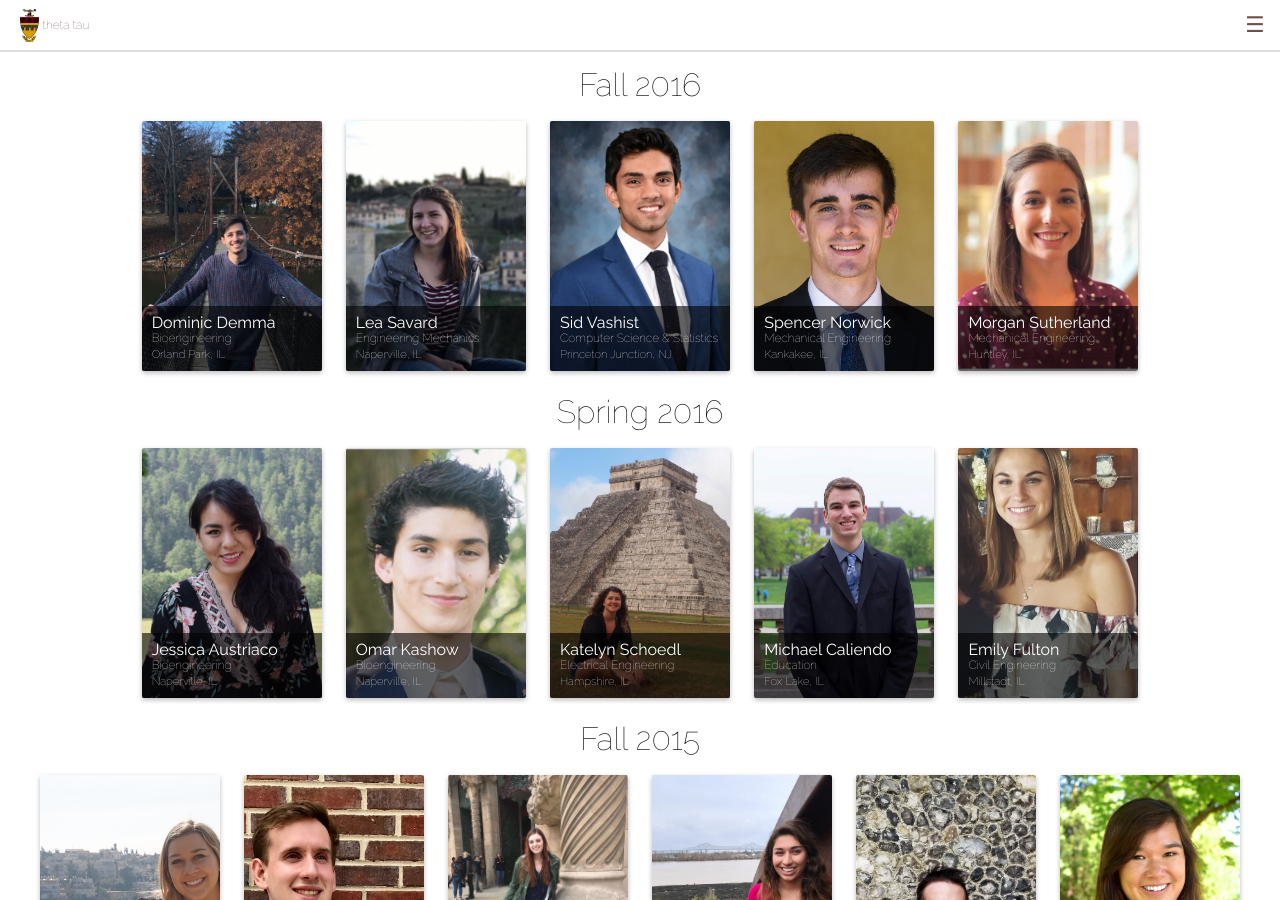
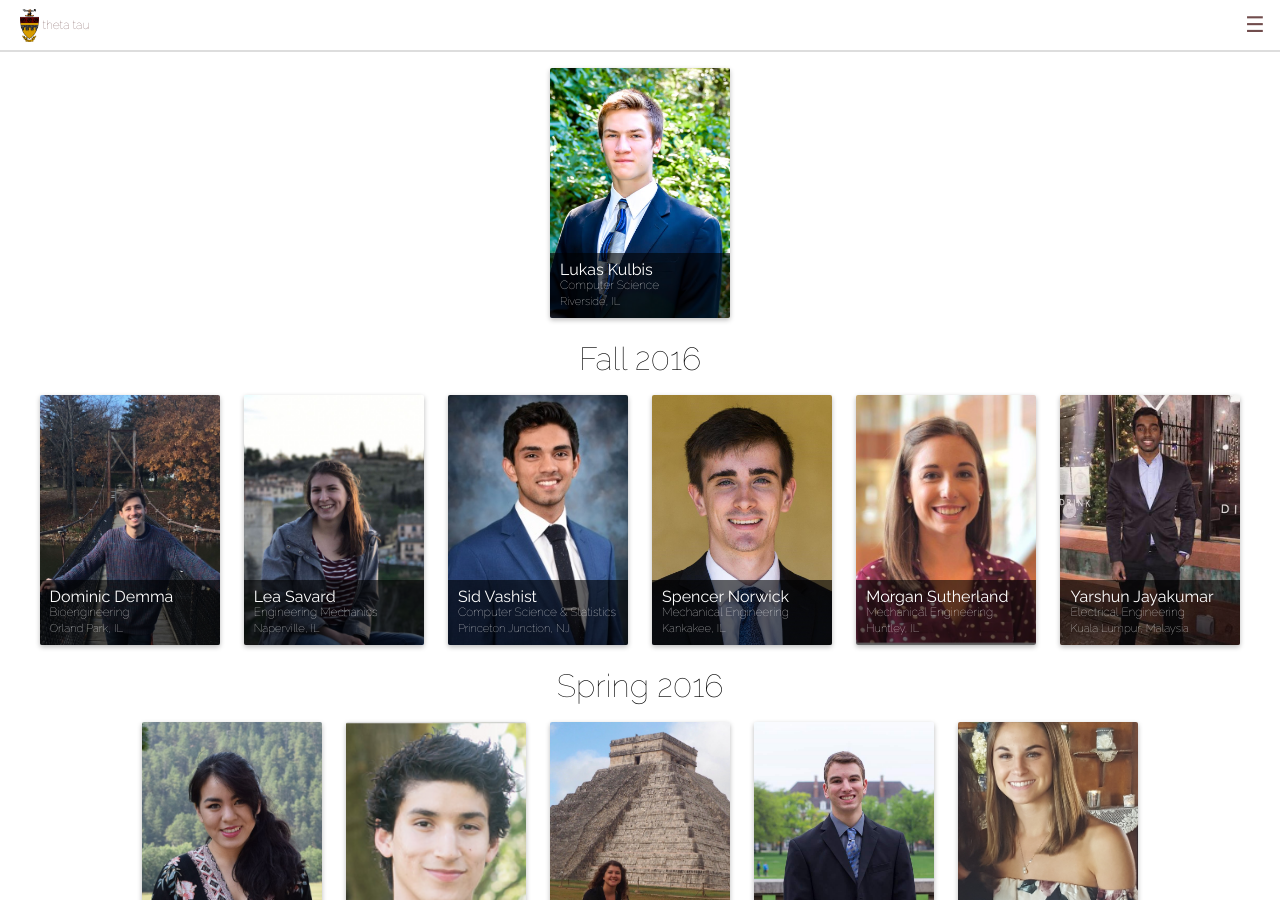
Before and after one commit to KappaThetaTau/kappathetatau.github.io, a Jekyll site: the page built from brothers.html, in a window 1280 px wide and 900 px high, scrolled down 1566 px. Built offline with Jekyll 4.4.1, drawn with Linux system fonts in a browser that asks for light colours; nearby versions of some CDN libraries.

Commit message:
Updated brother info

```diff
--- a/_data/members.yml
+++ b/_data/members.yml
@@ -53,6 +53,10 @@ classes:
     major: Computer Science & Statistics
     name: Rachel YuQiu Li
     picture: rachel_yuqiu_li.jpg
+  - hometown: Riverside, IL
+    major: Computer Science
+    name: Lukas Kulbis
+    picture: lukas_kulbis.jpg
 - Fall 2016:
   - hometown: Orland Park, IL
     major: Bioengineering
@@ -74,6 +78,10 @@ classes:
     major: Mechanical Engineering
     name: Morgan Sutherland
     picture: morgan_sutherland.jpeg
+  - hometown: Kuala Lumpur, Malaysia
+    major: Electrical Engineering
+    name: Yarshun Jayakumar
+    picture: yarshun_jayakumar.jpg
 - Spring 2016:
   - hometown: Naperville, IL
     major: Bioengineering
--- a/scripts/Theta Tau Website Brother Info.csv
+++ b/scripts/Theta Tau Website Brother Info.csv
@@ -31,3 +31,5 @@ Timestamp,Email Address,Pledge Class,Full Name (ie. Dylan Huang),Major (ie. Comp
 2/24/2018 20:12:12,ksimkus2@illinois.edu,Fall 2015,Kristin Simkus,Industrial Engineering,"Elgin, IL",https://www.linkedin.com/in/kristin-simkus/,https://drive.google.com/open?id=1Ae9tiqvYRDA8-m_7EOLS5BlHmRVTfwlU
 2/25/2018 15:49:06,shesgre2@illinois.edu,Fall 2015,Juliette Shesgreen,Systems Engineering and Design ,"Evanston, IL",,https://drive.google.com/open?id=1yzzKJdOwwDSoTBWD47LdSxvtVhagKy-u
 2/25/2018 16:24:12,pohane2@illinois.edu,Fall 2015,Rishab Pohane,Computer Science and Math,"Edison, NJ",https://www.linkedin.com/in/rishab-pohane,https://drive.google.com/open?id=1N2EzPizm40FuAeahVJZYUhf-BEaPOThA
+2/26/2018 15:08:50,lukaskulbis@gmail.com,Spring 2017,Lukas Kulbis,Computer Science,"Riverside, IL",https://www.linkedin.com/in/lukas-kulbis-71a185130/,https://drive.google.com/open?id=1YGHaOQY4FXHLx-MA8iHmPyQmdj5WuTBp
+2/26/2018 21:21:15,yarshun2@illinois.edu,Fall 2016,Yarshun Jayakumar,Electrical Engineering,"Kuala Lumpur, Malaysia",,https://drive.google.com/open?id=1kpjSjOrDQeYK8QW2q7SPTi6409l8rOP3
```
Also changed, not shown: assets/imgs/brothers/lukas_kulbis.jpg (added), assets/imgs/brothers/yarshun_jayakumar.jpg (added).
